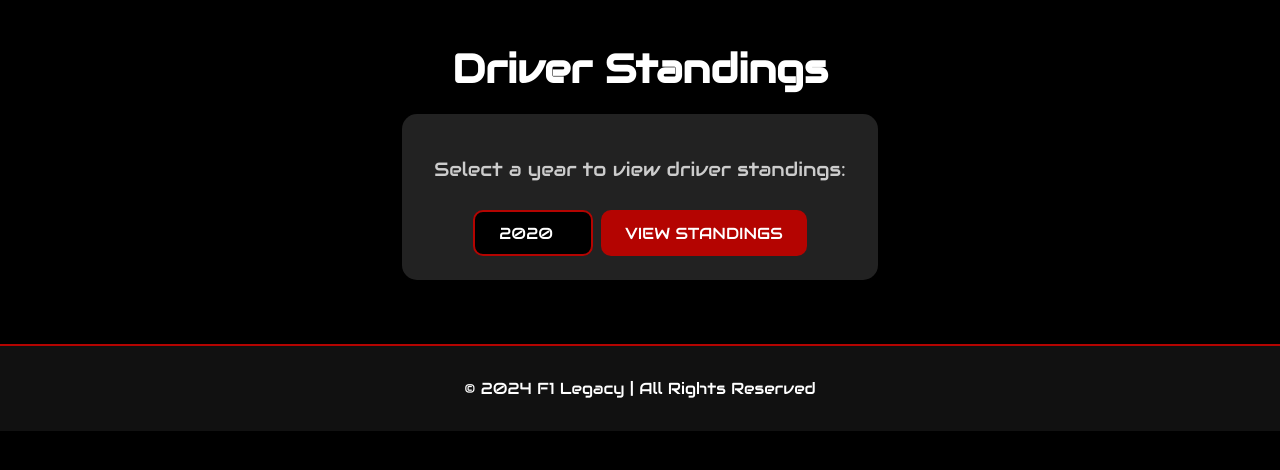
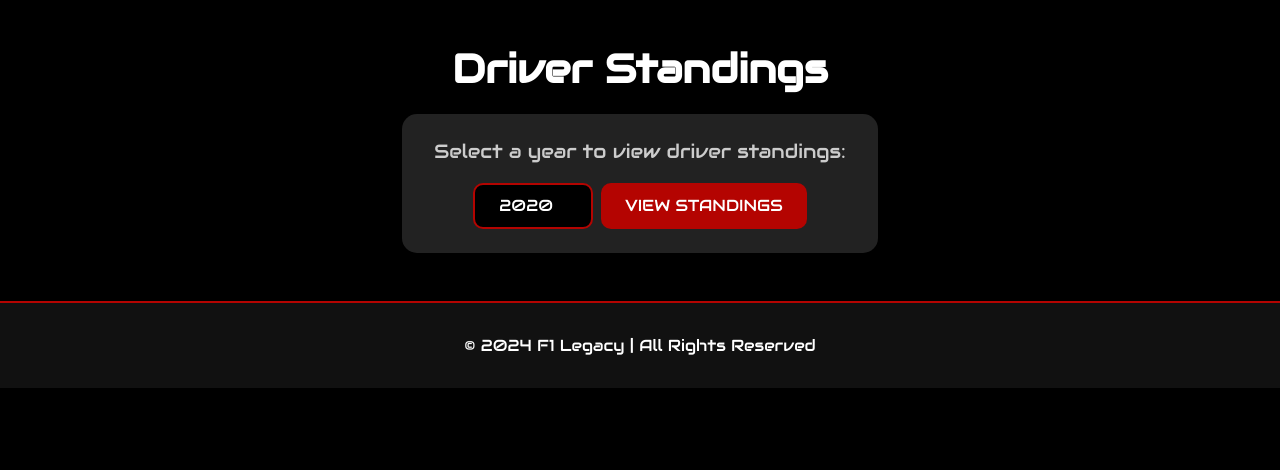
Before and after one commit to Angelgares/F1Legacy, a Django app: page /driver_standings/ in a window 1280 px wide. Shown: the part 85-555 px from the top of the page. Run offline with Django 5.2, Linux system fonts and the light colour scheme; tables that the repository leaves empty hold one stand-in row (values such as "Sample post").

Commit message:
style: apply minor changes on margin spacing

```diff
--- a/f1legacy_project/f1legacy/static/styles.css
+++ b/f1legacy_project/f1legacy/static/styles.css
@@ -149,8 +149,8 @@ footer {
 
 .driver-header p {
     font-size: 1.2rem;
-    margin-bottom: 1.5em;
     color: #ccc;
+    margin-top: 0.1rem;
 }
 
 .driver-header-layout {
@@ -292,7 +292,7 @@ footer {
     background-color: #222;
     padding: 1.5em 2em;
     border-radius: 15px;
-    margin: 1em auto;
+    margin: 1em auto 0 auto;
     text-align: center;
     box-shadow: 0px 4px 8px rgba(0, 0, 0, 0.3);
     width: fit-content;
```
